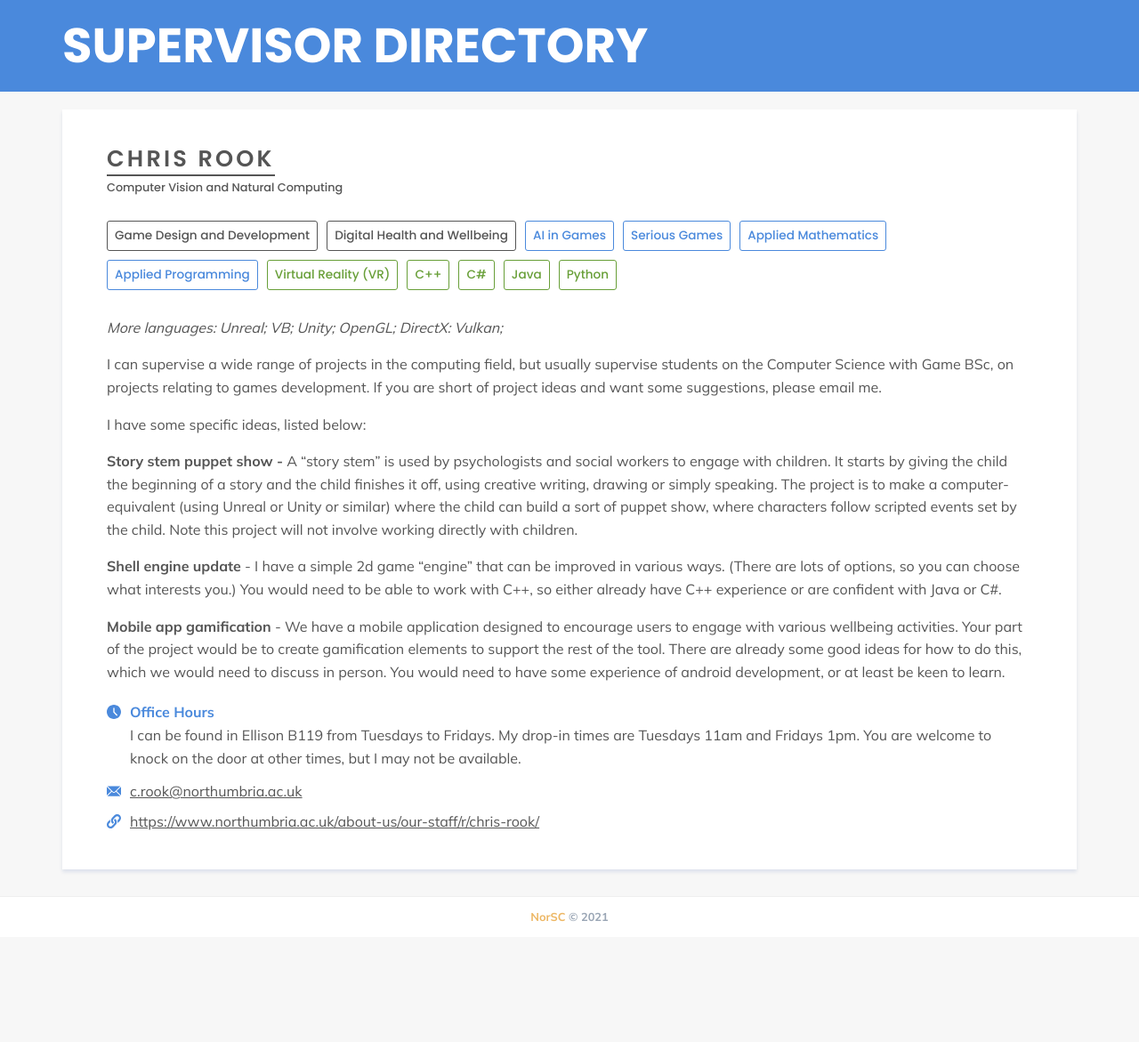
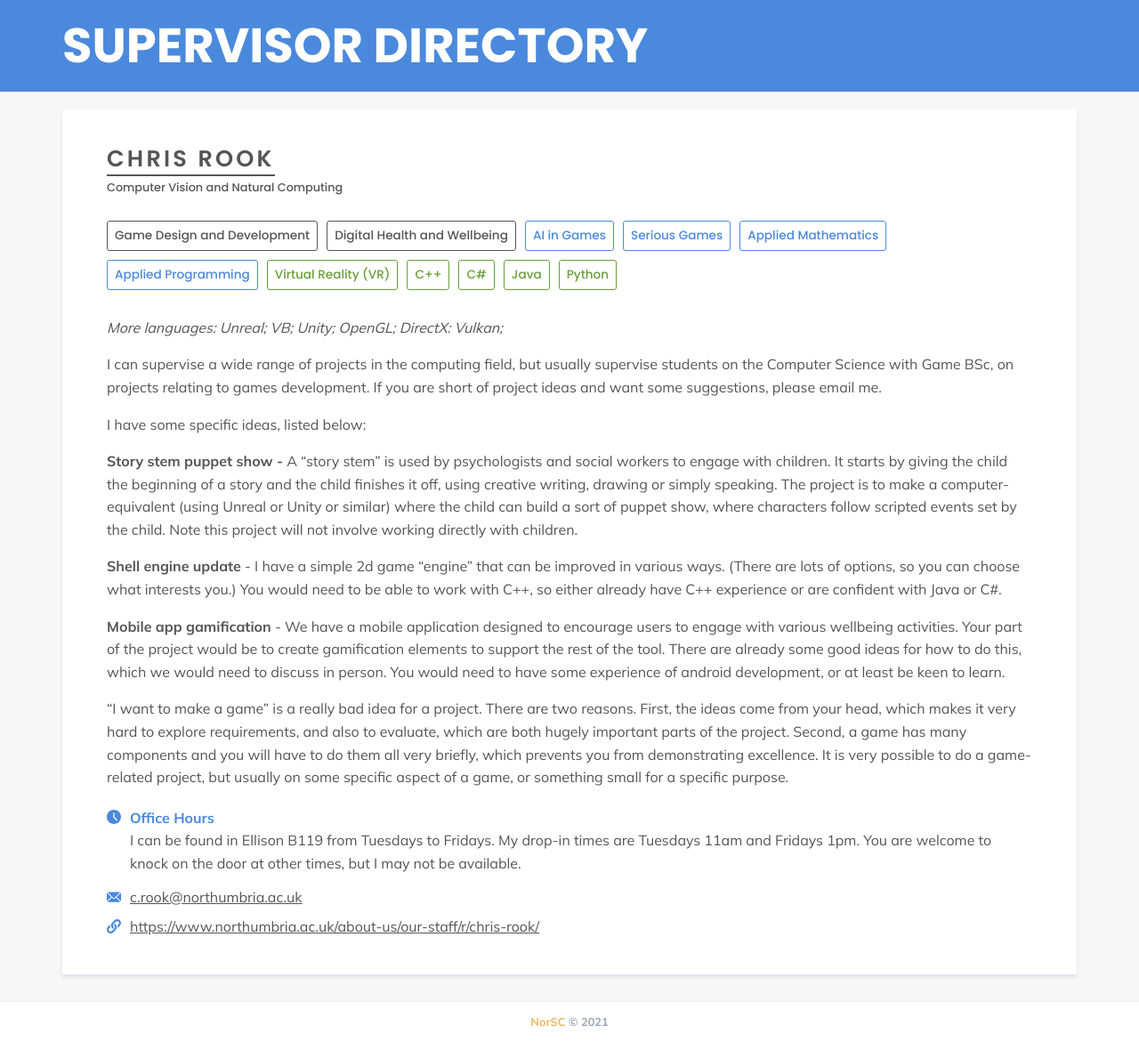
Before and after one commit to NorSC/supervisor-search, a Jekyll site: the page built from _supervisors/chris-rook.md, in a window 1280 px wide. Shown: the whole page at 89% size. Built offline with Jekyll 4.4.1, drawn with Linux system fonts in a browser that asks for light colours; a script that is not in the unit is left out; before the commit the page ends 1053 px from its top, so only the background shows below that.

Commit message:
Update Supervisors “chris-rook”

```diff
--- a/_supervisors/chris-rook.md
+++ b/_supervisors/chris-rook.md
@@ -39,4 +39,7 @@ additional_details: >-
 
 
   **M﻿obile app gamification** - We have a mobile application designed to encourage users to engage with various wellbeing activities. Your part of the project would be to create gamification elements to support the rest of the tool. There are already some good ideas for how to do this, which we would need to discuss in person. You would need to have some experience of android development, or at least be keen to learn.
+
+
+  "﻿I want to make a game" is a really bad idea for a project. There are two reasons. First, the ideas come from your head, which makes it very hard to explore requirements, and also to evaluate, which are both hugely important parts of the project. Second, a game has many components and you will have to do them all very briefly, which prevents you from demonstrating excellence. It is very possible to do a game-related project, but usually on some specific aspect of a game, or something small for a specific purpose.
 ---
```
